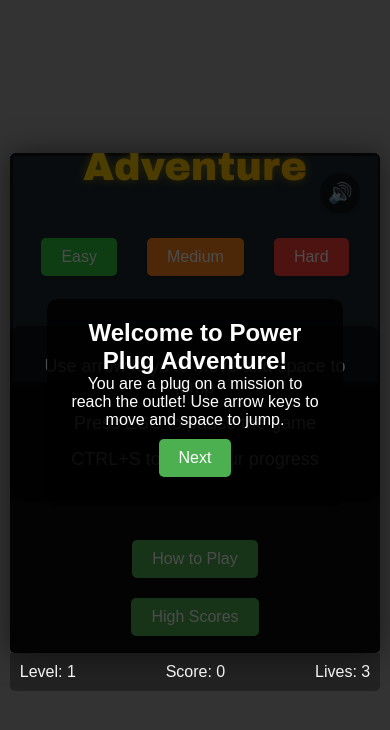
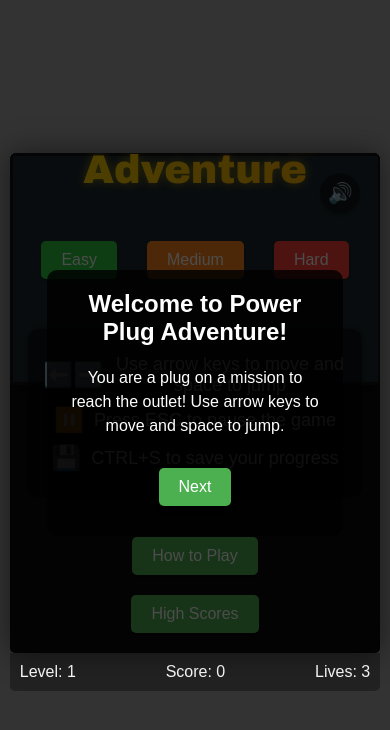
Before and after one commit to brndndb/plug-it, a plain HTML site: page index.html in a window 390 px wide. Drawn offline with Linux system fonts and the light colour scheme.

Commit message:
Update index.html

```diff
--- a/index.html
+++ b/index.html
@@ -58,6 +58,8 @@
             color: #FFD700; /* Gold color */
             text-shadow: 0 0 10px rgba(255, 215, 0, 0.5);
             font-size: 2.5em;
+            width: 90%; /* Ensure text doesn't overflow */
+            text-align: center;
         }
         .button {
             background-color: #4CAF50;
@@ -190,6 +192,9 @@
             -webkit-text-fill-color: transparent;
             margin-bottom: 30px;
             text-shadow: 3px 3px 6px rgba(0, 0, 0, 0.3);
+            width: 90%; /* Prevent overflow */
+            text-align: center;
+            padding: 0 10px;
         }
 
         .game-controls {
@@ -198,6 +203,19 @@
             border-radius: 10px;
             margin: 20px 0;
             box-shadow: 0 0 10px rgba(0, 0, 0, 0.3);
+            width: 90%;
+        }
+
+        .game-controls p {
+            display: flex;
+            align-items: center;
+            justify-content: center;
+            margin: 10px 0;
+        }
+
+        .game-controls p .icon {
+            margin-right: 10px;
+            font-size: 24px;
         }
 
         @keyframes slide-in {
@@ -228,6 +246,30 @@
             canvas {
                 width: 100%;
             }
+            .game-title {
+                font-size: 2.2em;
+            }
+        }
+
+        /* Tutorial styles */
+        #tutorialOverlay {
+            z-index: 1000;
+        }
+
+        #tutorialContent {
+            width: 80%;
+            max-width: 500px;
+        }
+
+        #tutorialText {
+            margin: 20px 0;
+            line-height: 1.5;
+        }
+
+        .tutorial-icon {
+            font-size: 40px;
+            margin: 10px 0;
+            color: #FFD700;
         }
     </style>
 </head>
@@ -244,9 +286,9 @@
                 <button id="hardBtn" class="button">Hard</button>
             </div>
             <div class="game-controls">
-                <p>Use arrow keys to move and space to jump</p>
-                <p>Press ESC to pause the game</p>
-                <p>CTRL+S to save your progress</p>
+                <p><span class="icon">⬅️➡️</span> Use arrow keys to move and space to jump</p>
+                <p><span class="icon">⏸️</span> Press ESC to pause the game</p>
+                <p><span class="icon">💾</span> CTRL+S to save your progress</p>
             </div>
         </div>
 
```
